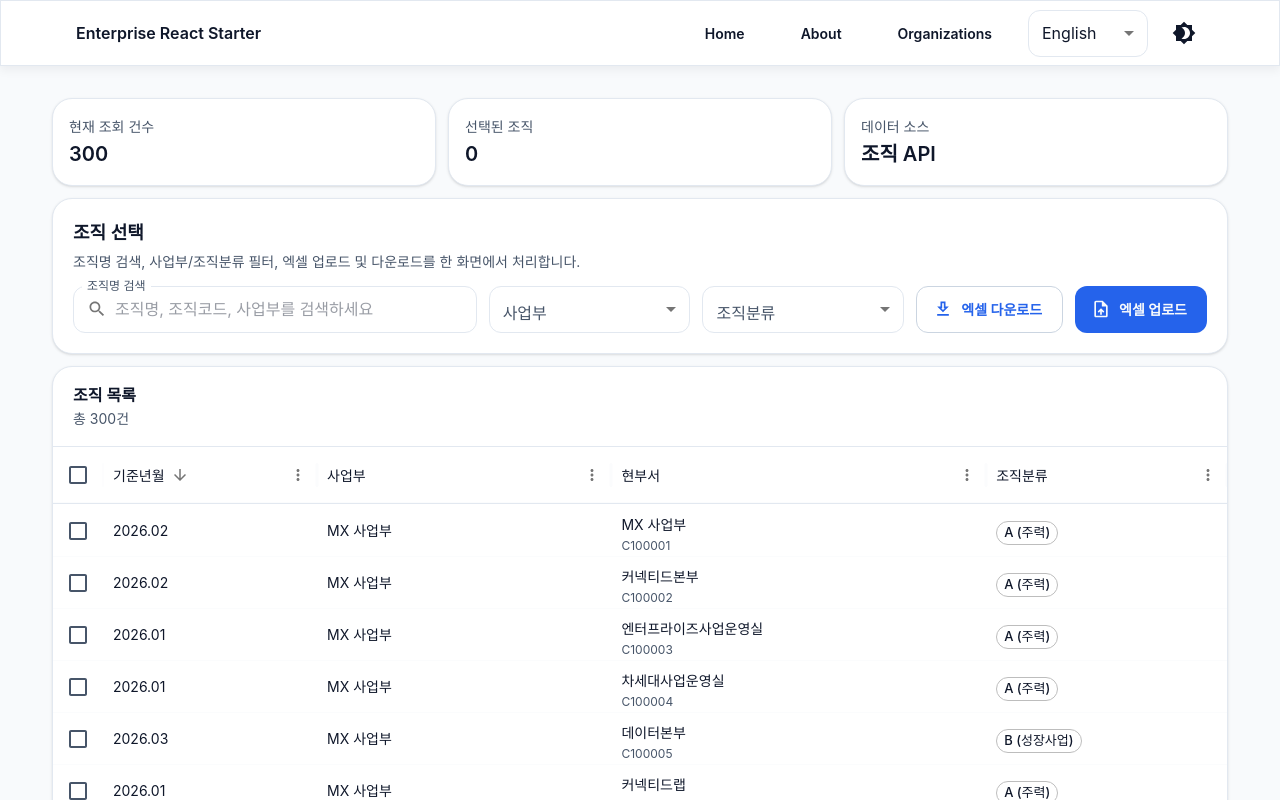
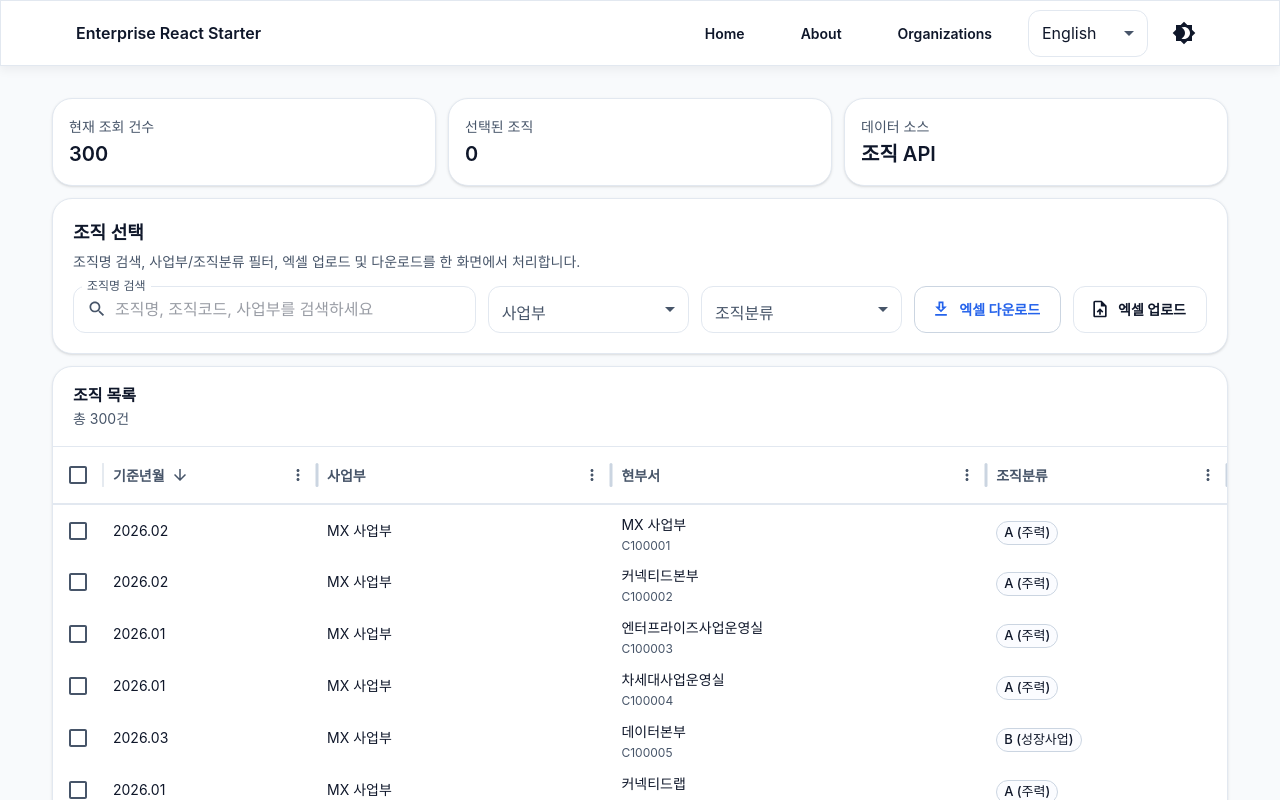
Before and after one commit to holywaterBetter/react-project, a React app: page /#/organizations in a window 1280 px wide. Shown: the top 800 px of the page. Built offline with nearby package versions, Linux system fonts and the light colour scheme.

Commit message:
Fix org selection dark mode and filter behavior

```diff
--- a/src/components/ExcelUpload.tsx
+++ b/src/components/ExcelUpload.tsx
@@ -34,10 +34,19 @@ export const ExcelUpload = ({ disabled = false, isLoading = false, onUpload }: E
         }}
       />
       <Button
-        variant="contained"
+        variant="outlined"
         onClick={() => inputRef.current?.click()}
         disabled={disabled || isLoading}
         startIcon={isLoading ? <CircularProgress size={16} color="inherit" /> : <UploadFileOutlined />}
+        sx={{
+          backgroundColor: 'var(--color-bg-surface)',
+          color: 'var(--color-fg-default)',
+          borderColor: 'var(--color-border-default)',
+          '&:hover': {
+            backgroundColor: 'var(--color-bg-subtle)',
+            borderColor: 'var(--color-border-strong)'
+          }
+        }}
       >
         엑셀 업로드
       </Button>
--- a/src/components/LanguageSwitcher.tsx
+++ b/src/components/LanguageSwitcher.tsx
@@ -13,7 +13,16 @@ export const LanguageSwitcher = () => {
       onChange={(event) => {
         void i18n.changeLanguage(event.target.value);
       }}
-      sx={{ minWidth: 120 }}
+      sx={{
+        minWidth: 120,
+        '& .MuiSelect-select': {
+          color: 'var(--color-fg-default)',
+          WebkitTextFillColor: 'var(--color-fg-default)'
+        },
+        '& .MuiSvgIcon-root': {
+          color: 'var(--color-fg-muted)'
+        }
+      }}
       aria-label="language-switcher"
     >
       <MenuItem value="en">English</MenuItem>
--- a/src/components/OrganizationSearchBar.tsx
+++ b/src/components/OrganizationSearchBar.tsx
@@ -30,6 +30,20 @@ type OrganizationSearchBarProps = {
   onDownload: () => void;
   onClearUploadPreview: () => void;
 };
+
+const filterFieldSx = {
+  '& .MuiInputBase-input': {
+    color: 'var(--color-fg-default)',
+    WebkitTextFillColor: 'var(--color-fg-default)'
+  },
+  '& .MuiSelect-select': {
+    color: 'var(--color-fg-default)',
+    WebkitTextFillColor: 'var(--color-fg-default)'
+  },
+  '& .MuiSvgIcon-root': {
+    color: 'var(--color-fg-muted)'
+  }
+} as const;
 
 export const OrganizationSearchBar = ({
   searchValue,
@@ -64,6 +78,7 @@ export const OrganizationSearchBar = ({
           placeholder="조직명, 조직코드, 사업부를 검색하세요"
           value={searchValue}
           onChange={onSearchChange}
+          sx={filterFieldSx}
           InputProps={{
             startAdornment: (
               <InputAdornment position="start">
@@ -76,6 +91,7 @@ export const OrganizationSearchBar = ({
           select
           label="사업부"
           value={divisionCode}
+          sx={filterFieldSx}
           onChange={(event) => {
             onDivisionChange(event.target.value);
           }}
@@ -91,6 +107,7 @@ export const OrganizationSearchBar = ({
           select
           label="조직분류"
           value={categoryCode}
+          sx={filterFieldSx}
           onChange={(event) => {
             onCategoryChange(event.target.value);
           }}
--- a/src/components/OrganizationTable.tsx
+++ b/src/components/OrganizationTable.tsx
@@ -1,6 +1,7 @@
 import { Box, Chip, Stack, Typography } from '@mui/material';
 import { DataGrid, type GridColDef, type GridPaginationModel, type GridRowSelectionModel, type GridSortModel } from '@mui/x-data-grid';
 import type { OrganizationRecord, OrganizationSortDirection, OrganizationSortField } from '@shared-types/org';
+import { useAppTheme } from '@theme';
 import { useMemo } from 'react';
 
 type OrganizationTableProps = {
@@ -49,6 +50,7 @@ export const OrganizationTable = ({
   onSortChange,
   onSelectionChange
 }: OrganizationTableProps) => {
+  const { mode } = useAppTheme();
   const columns = useMemo<GridColDef<OrganizationRecord>[]>(
     () => [
       {
@@ -90,11 +92,23 @@ export const OrganizationTable = ({
         flex: 0.9,
         sortable: false,
         renderCell: (params) => (
-          <Chip size="small" label={params.row.org_category_name} variant="outlined" />
+          <Chip
+            size="small"
+            label={params.row.org_category_name}
+            variant="outlined"
+            sx={{
+              color: 'var(--color-fg-default)',
+              borderColor: 'var(--color-border-strong)',
+              backgroundColor: 'color-mix(in srgb, var(--color-brand-100) 12%, var(--color-bg-surface))',
+              '& .MuiChip-label': {
+                color: 'inherit'
+              }
+            }}
+          />
         )
       }
     ],
-    []
+    [mode]
   );
 
   const paginationModel = useMemo<GridPaginationModel>(
@@ -127,6 +141,7 @@ export const OrganizationTable = ({
       </div>
 
       <DataGrid
+        key={mode}
         autoHeight={false}
         rows={rows}
         columns={columns}
@@ -164,21 +179,71 @@ export const OrganizationTable = ({
           noResultsOverlay: EmptyOverlay
         }}
         sx={{
+          color: 'var(--color-fg-default)',
           border: 'none',
           minHeight: 580,
+          backgroundColor: 'transparent',
+          '--DataGrid-t-header-background-base': 'transparent',
+          '--DataGrid-containerBackground': 'transparent',
+          '--DataGrid-rowBorderColor': 'var(--color-border-line)',
+          '& .MuiDataGrid-main, & .MuiDataGrid-virtualScroller': {
+            backgroundColor: 'transparent',
+            color: 'var(--color-fg-default)'
+          },
           '& .MuiDataGrid-columnHeaders': {
             position: 'sticky',
             top: 0,
             zIndex: 1,
-            backgroundColor: 'background.paper',
-            borderBottom: '1px solid',
-            borderColor: 'divider'
+            color: 'var(--color-fg-default)',
+            backgroundColor: 'transparent',
+            borderBottom: '1px solid var(--color-border-default)'
+          },
+          '& .MuiDataGrid-topContainer, & .MuiDataGrid-columnHeadersInner, & .MuiDataGrid-filler, & .MuiDataGrid-scrollbarFiller': {
+            backgroundColor: 'transparent'
+          },
+          '& .MuiDataGrid-columnHeader, & .MuiDataGrid-columnHeaderTitle': {
+            color: 'var(--color-fg-muted)',
+            fontWeight: 600
+          },
+          '& .MuiDataGrid-columnSeparator': {
+            color: 'var(--color-border-strong)'
+          },
+          '& .MuiDataGrid-sortIcon, & .MuiDataGrid-menuIconButton': {
+            color: 'var(--color-fg-muted)'
+          },
+          '& .MuiDataGrid-cell': {
+            color: 'var(--color-fg-default)',
+            borderColor: 'var(--color-border-default)'
+          },
+          '& .MuiDataGrid-row': {
+            backgroundColor: 'transparent'
+          },
+          '& .MuiDataGrid-footerContainer': {
+            color: 'var(--color-fg-default)',
+            backgroundColor: 'transparent',
+            borderTop: '1px solid var(--color-border-default)'
+          },
+          '& .MuiDataGrid-toolbarContainer, & .MuiDataGrid-overlay': {
+            color: 'var(--color-fg-muted)',
+            backgroundColor: 'transparent'
+          },
+          '& .MuiTablePagination-root, & .MuiTablePagination-selectLabel, & .MuiTablePagination-displayedRows': {
+            color: 'var(--color-fg-default)'
+          },
+          '& .MuiIconButton-root, & .MuiCheckbox-root': {
+            color: 'var(--color-fg-muted)'
           },
           '& .MuiDataGrid-cell:focus, & .MuiDataGrid-columnHeader:focus': {
             outline: 'none'
           },
           '& .MuiDataGrid-row:hover': {
-            backgroundColor: 'action.hover'
+            backgroundColor: 'color-mix(in srgb, var(--color-brand-100) 20%, var(--color-bg-surface))'
+          },
+          '& .MuiDataGrid-row.Mui-selected': {
+            backgroundColor: 'color-mix(in srgb, var(--color-brand-100) 32%, var(--color-bg-surface))'
+          },
+          '& .MuiDataGrid-row.Mui-selected:hover': {
+            backgroundColor: 'color-mix(in srgb, var(--color-brand-200) 36%, var(--color-bg-surface))'
           }
         }}
       />
--- a/src/hooks/useOrganizations.ts
+++ b/src/hooks/useOrganizations.ts
@@ -9,23 +9,14 @@ import type {
   OrganizationSortField,
   OrganizationUploadValidationError
 } from '@shared-types/org';
-import {
-  startTransition,
-  useCallback,
-  useDeferredValue,
-  useEffect,
-  useMemo,
-  useRef,
-  useState,
-  type ChangeEvent
-} from 'react';
+import { useCallback, useEffect, useMemo, useRef, useState, type ChangeEvent } from 'react';
 
 const DEFAULT_PAGE_SIZE = 10;
 const SEARCH_DEBOUNCE_MS = 400;
 
 const filterUploadedRows = (rows: OrganizationRecord[], query: OrganizationQueryState) =>
   rows.filter((row) => {
-    if (query.filters.divisionCode && row.org_division_code !== query.filters.divisionCode) {
+    if (query.filters.divisionCode && row.org_division_name !== query.filters.divisionCode) {
       return false;
     }
 
@@ -46,7 +37,6 @@ const filterUploadedRows = (rows: OrganizationRecord[], query: OrganizationQuery
 
 export const useOrganizations = () => {
   const [searchInput, setSearchInput] = useState('');
-  const deferredSearchInput = useDeferredValue(searchInput);
   const [debouncedSearch, setDebouncedSearch] = useState('');
   const [divisionCode, setDivisionCode] = useState('');
   const [categoryCode, setCategoryCode] = useState('');
@@ -71,13 +61,13 @@ export const useOrganizations = () => {
 
   useEffect(() => {
     const timeoutId = window.setTimeout(() => {
-      setDebouncedSearch(deferredSearchInput.trim());
+      setDebouncedSearch(searchInput.trim());
     }, SEARCH_DEBOUNCE_MS);
 
     return () => {
       window.clearTimeout(timeoutId);
     };
-  }, [deferredSearchInput]);
+  }, [searchInput]);
 
   useEffect(() => {
     let isMounted = true;
@@ -104,7 +94,7 @@ export const useOrganizations = () => {
       }
     };
 
-    loadOptions();
+    void loadOptions();
 
     return () => {
       isMounted = false;
@@ -183,7 +173,7 @@ export const useOrganizations = () => {
       }
     };
 
-    loadOrganizations();
+    void loadOrganizations();
   }, [queryState, uploadedResult]);
 
   const resetPagination = useCallback(() => {
@@ -192,12 +182,8 @@ export const useOrganizations = () => {
 
   const handleSearchChange = useCallback(
     (event: ChangeEvent<HTMLInputElement>) => {
-      const nextValue = event.target.value;
-
-      startTransition(() => {
-        setSearchInput(nextValue);
-        resetPagination();
-      });
+      setSearchInput(event.target.value);
+      resetPagination();
     },
     [resetPagination]
   );
@@ -275,7 +261,9 @@ export const useOrganizations = () => {
     setError(null);
 
     try {
-      const exportRows = uploadedRows ? sortOrganizations(filterUploadedRows(uploadedRows, queryState), queryState.sort) : await organizationService.getOrganizationsForExport(queryState);
+      const exportRows = uploadedRows
+        ? sortOrganizations(filterUploadedRows(uploadedRows, queryState), queryState.sort)
+        : await organizationService.getOrganizationsForExport(queryState);
 
       excelService.exportOrganizations(exportRows);
     } catch (exportError) {
--- a/src/theme/createAppTheme.ts
+++ b/src/theme/createAppTheme.ts
@@ -231,7 +231,22 @@ export const createAppTheme = (mode: ThemeMode) =>
         styleOverrides: {
           root: {
             borderRadius: cssVar(tokenVars.radius.full),
-            fontWeight: cssVar(tokenVars.font.weightMedium)
+            fontWeight: cssVar(tokenVars.font.weightMedium),
+            color: cssVar(tokenVars.color.foreground.default)
+          },
+          outlined: {
+            borderColor: cssVar(tokenVars.color.border.strong),
+            backgroundColor: `color-mix(in srgb, ${cssVar(tokenVars.color.brand[100])} 12%, ${cssVar(tokenVars.color.background.surface)})`
+          }
+        }
+      },
+      MuiSelect: {
+        styleOverrides: {
+          select: {
+            color: cssVar(tokenVars.color.foreground.default)
+          },
+          icon: {
+            color: cssVar(tokenVars.color.foreground.muted)
           }
         }
       },
@@ -239,6 +254,7 @@ export const createAppTheme = (mode: ThemeMode) =>
         styleOverrides: {
           root: {
             backgroundColor: cssVar(tokenVars.color.background.surface),
+            color: cssVar(tokenVars.color.foreground.default),
             borderRadius: cssVar(tokenVars.radius.md),
             transition: 'border-color 120ms ease, box-shadow 120ms ease, background-color 120ms ease',
             '& .MuiOutlinedInput-notchedOutline': {
@@ -253,7 +269,9 @@ export const createAppTheme = (mode: ThemeMode) =>
             }
           },
           input: {
-            paddingBlock: cssVar(tokenVars.space[3])
+            paddingBlock: cssVar(tokenVars.space[3]),
+            color: cssVar(tokenVars.color.foreground.default),
+            WebkitTextFillColor: cssVar(tokenVars.color.foreground.default)
           }
         }
       },
```
Also changed, not shown: src/services/organizationService.ts (+19 -25 lines).
